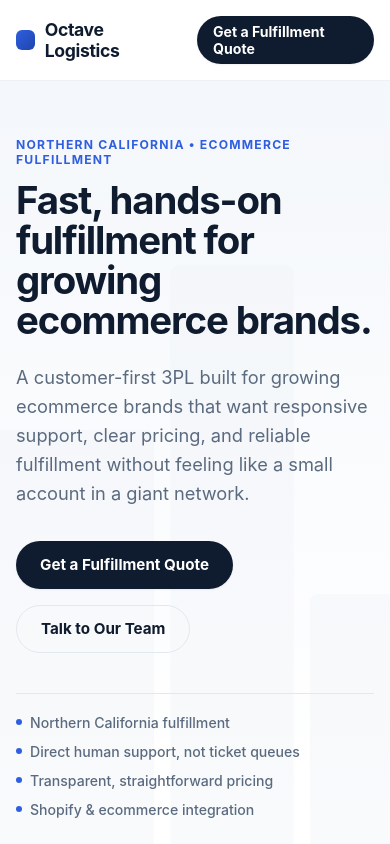
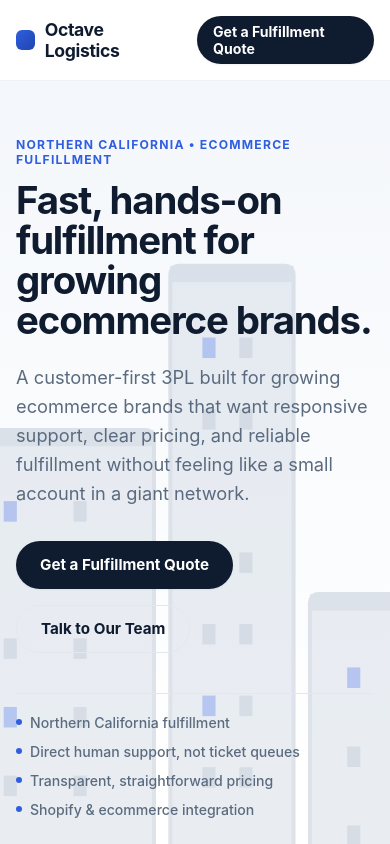
Before and after one commit to asingh468/3PL, a Next.js app: page / in a window 390 px wide. Shown: the top 844 px of the page. Built offline with nearby package versions, Linux system fonts and the light colour scheme.

Commit message:
Add more defined city buildings (windows, roofs) and vehicles (cabs, wheels, windows)

```diff
--- a/app/globals.css
+++ b/app/globals.css
@@ -187,28 +187,63 @@ h3 { margin: 0 0 8px; font-size: 1.08rem; font-weight: 650; }
   left: 0;
   width: 100%;
   height: 100%;
+  opacity: 0.85;
+}
+.cityscapeBuilding {
+  fill: #d7dee7;
+  stroke: #c3cdd9;
+  stroke-width: 1;
+}
+.cityscapeRoof {
+  fill: #c3cdd9;
+}
+.cityscapeWindow {
+  fill: #b7c2d0;
+}
+.cityscapeWindowLit {
+  fill: var(--accent);
   opacity: 0.55;
 }
-.cityscapeBuilding {
-  fill: var(--line-soft);
+.cityscapeCurb {
+  fill: #c3cdd9;
 }
 .cityscapeRoad {
-  fill: #eef1f5;
+  fill: #e4e9ef;
 }
-.cityscapeRoadLine {
-  fill: var(--line);
+.cityscapeRoadDash {
+  fill: #cfd7e0;
 }
-.vehicleBody {
+.vehicleTrailer {
   fill: var(--ink);
-  opacity: 0.55;
+  opacity: 0.82;
 }
-.vehicleBody-accent {
+.vehicleTrailer-dark {
+  fill: var(--navy-700);
+  opacity: 0.88;
+}
+.vehicleTrailerPanel {
+  fill: var(--white);
+  opacity: 0.9;
+}
+.vehicleTruckCab {
+  fill: var(--ink);
+  opacity: 0.9;
+}
+.vehicleVan {
+  fill: var(--ink);
+  opacity: 0.8;
+}
+.vehicleVan-accent {
   fill: var(--accent);
-  opacity: 0.7;
+  opacity: 0.85;
 }
-.vehicleCab {
-  fill: var(--white);
-  opacity: 0.85;
+.vehicleWindow {
+  fill: #e7edf5;
+  opacity: 0.95;
+}
+.vehicleWheel {
+  fill: #2a3140;
+  opacity: 0.9;
 }
 .vehicle-right {
   animation: cityDriveRight linear infinite;
@@ -218,18 +253,18 @@ h3 { margin: 0 0 8px; font-size: 1.08rem; font-weight: 650; }
   animation: cityDriveLeft linear infinite;
   animation-duration: var(--vehicle-duration, 22s);
 }
-.vehicle-speed-1 { --vehicle-duration: 14s; }
-.vehicle-speed-2 { --vehicle-duration: 20s; animation-delay: -6s; }
+.vehicle-speed-1 { --vehicle-duration: 15s; }
+.vehicle-speed-2 { --vehicle-duration: 12s; animation-delay: -4s; }
 .vehicle-speed-3 { --vehicle-duration: 17s; }
-.vehicle-speed-4 { --vehicle-duration: 24s; animation-delay: -10s; }
+.vehicle-speed-4 { --vehicle-duration: 13s; animation-delay: -7s; }
 
 @keyframes cityDriveRight {
-  from { transform: translateX(-80px); }
+  from { transform: translateX(-90px); }
   to { transform: translateX(1680px); }
 }
 @keyframes cityDriveLeft {
   from { transform: translateX(1680px) scaleX(-1); }
-  to { transform: translateX(-80px) scaleX(-1); }
+  to { transform: translateX(-90px) scaleX(-1); }
 }
 @media (prefers-reduced-motion: reduce) {
   .vehicle-right, .vehicle-left {
@@ -237,7 +272,7 @@ h3 { margin: 0 0 8px; font-size: 1.08rem; font-weight: 650; }
   }
 }
 @media (max-width: 620px) {
-  .cityscapeSvg { opacity: 0.35; }
+  .cityscapeSvg { opacity: 0.55; }
 }
 
 /* Hero visual: order-flow card */
--- a/components/HeroCityscape.tsx
+++ b/components/HeroCityscape.tsx
@@ -1,8 +1,35 @@
 // Lightweight, CSS-driven animated skyline used as a subtle hero backdrop.
 // Pure SVG + CSS keyframes -- no client JS, no external assets, and it
 // respects prefers-reduced-motion (see .heroCityscape rules in globals.css).
+
+type Building = { x: number; w: number; h: number };
+
+function windowRows(building: Building, key: number) {
+  const marginX = 6;
+  const marginTop = 14;
+  const cols = Math.max(2, Math.floor((building.w - marginX * 2) / 12));
+  const rows = Math.max(2, Math.floor((building.h - marginTop * 2) / 16));
+  const cellW = (building.w - marginX * 2) / cols;
+  const cellH = (building.h - marginTop * 2) / rows;
+  const windows: { x: number; y: number }[] = [];
+
+  for (let r = 0; r < rows; r++) {
+    for (let c = 0; c < cols; c++) {
+      // Deterministic pseudo-random lit/unlit pattern (no client-only randomness).
+      const seed = (key * 7 + r * 3 + c * 5) % 5;
+      if (seed === 0) continue;
+      windows.push({
+        x: building.x + marginX + c * cellW + cellW * 0.2,
+        y: 230 - building.h + marginTop + r * cellH + cellH * 0.2,
+      });
+    }
+  }
+
+  return windows;
+}
+
 export function HeroCityscape() {
-  const buildings = [
+  const buildings: Building[] = [
     { x: 0, w: 46, h: 120 },
     { x: 50, w: 30, h: 170 },
     { x: 84, w: 54, h: 90 },
@@ -49,8 +76,8 @@ export function HeroCityscape() {
       >
         <g className="cityscapeBuildings">
           {buildings.map((b, i) => (
+            <g key={i}>
               <rect
-              key={i}
                 x={b.x}
                 y={230 - b.h}
                 width={b.w}
@@ -58,25 +85,64 @@ export function HeroCityscape() {
                 rx={2}
                 className="cityscapeBuilding"
               />
+              <rect
+                x={b.x}
+                y={230 - b.h}
+                width={b.w}
+                height={4}
+                className="cityscapeRoof"
+              />
+              {windowRows(b, i).map((win, wi) => (
+                <rect
+                  key={wi}
+                  x={win.x}
+                  y={win.y}
+                  width={3.2}
+                  height={5}
+                  className={wi % 4 === 0 ? "cityscapeWindow cityscapeWindowLit" : "cityscapeWindow"}
+                />
               ))}
             </g>
-        <rect x={0} y={230} width={1600} height={6} className="cityscapeRoadLine" />
-        <rect x={0} y={236} width={1600} height={40} className="cityscapeRoad" />
+          ))}
+        </g>
+
+        <rect x={0} y={230} width={1600} height={2} className="cityscapeCurb" />
+        <rect x={0} y={232} width={1600} height={46} className="cityscapeRoad" />
+        <rect x={0} y={254} width={1600} height={3} className="cityscapeRoadDash" />
 
         <g className="cityscapeVehicles">
           <g className="vehicle vehicle-right vehicle-speed-1">
-            <rect x={0} y={248} width={54} height={20} rx={5} className="vehicleBody" />
-            <rect x={6} y={248} width={16} height={12} rx={2} className="vehicleCab" />
+            <rect x={2} y={244} width={58} height={20} rx={4} className="vehicleTrailer" />
+            <rect x={4} y={247} width={26} height={12} rx={1.5} className="vehicleTrailerPanel" />
+            <rect x={58} y={244} width={16} height={20} rx={3} className="vehicleTruckCab" />
+            <rect x={61} y={247} width={7} height={7} rx={1} className="vehicleWindow" />
+            <circle cx={14} cy={266} r={5} className="vehicleWheel" />
+            <circle cx={50} cy={266} r={5} className="vehicleWheel" />
+            <circle cx={68} cy={266} r={5} className="vehicleWheel" />
           </g>
+
           <g className="vehicle vehicle-right vehicle-speed-2">
-            <rect x={0} y={250} width={40} height={16} rx={5} className="vehicleBody vehicleBody-accent" />
+            <rect x={2} y={248} width={38} height={16} rx={5} className="vehicleVan vehicleVan-accent" />
+            <rect x={26} y={251} width={10} height={8} rx={1.5} className="vehicleWindow" />
+            <circle cx={11} cy={266} r={4.5} className="vehicleWheel" />
+            <circle cx={31} cy={266} r={4.5} className="vehicleWheel" />
           </g>
+
           <g className="vehicle vehicle-left vehicle-speed-3">
-            <rect x={0} y={248} width={54} height={20} rx={5} className="vehicleBody" />
-            <rect x={32} y={248} width={16} height={12} rx={2} className="vehicleCab" />
+            <rect x={2} y={244} width={58} height={20} rx={4} className="vehicleTrailer vehicleTrailer-dark" />
+            <rect x={30} y={247} width={26} height={12} rx={1.5} className="vehicleTrailerPanel" />
+            <rect x={-14} y={244} width={16} height={20} rx={3} className="vehicleTruckCab" />
+            <rect x={-11} y={247} width={7} height={7} rx={1} className="vehicleWindow" />
+            <circle cx={0} cy={266} r={5} className="vehicleWheel" />
+            <circle cx={14} cy={266} r={5} className="vehicleWheel" />
+            <circle cx={50} cy={266} r={5} className="vehicleWheel" />
           </g>
+
           <g className="vehicle vehicle-left vehicle-speed-4">
-            <rect x={0} y={250} width={36} height={16} rx={5} className="vehicleBody vehicleBody-accent" />
+            <rect x={2} y={248} width={34} height={16} rx={5} className="vehicleVan" />
+            <rect x={6} y={251} width={10} height={8} rx={1.5} className="vehicleWindow" />
+            <circle cx={11} cy={266} r={4.5} className="vehicleWheel" />
+            <circle cx={27} cy={266} r={4.5} className="vehicleWheel" />
           </g>
         </g>
       </svg>
```
Lines whose indentation alone changed are shown as unchanged.
